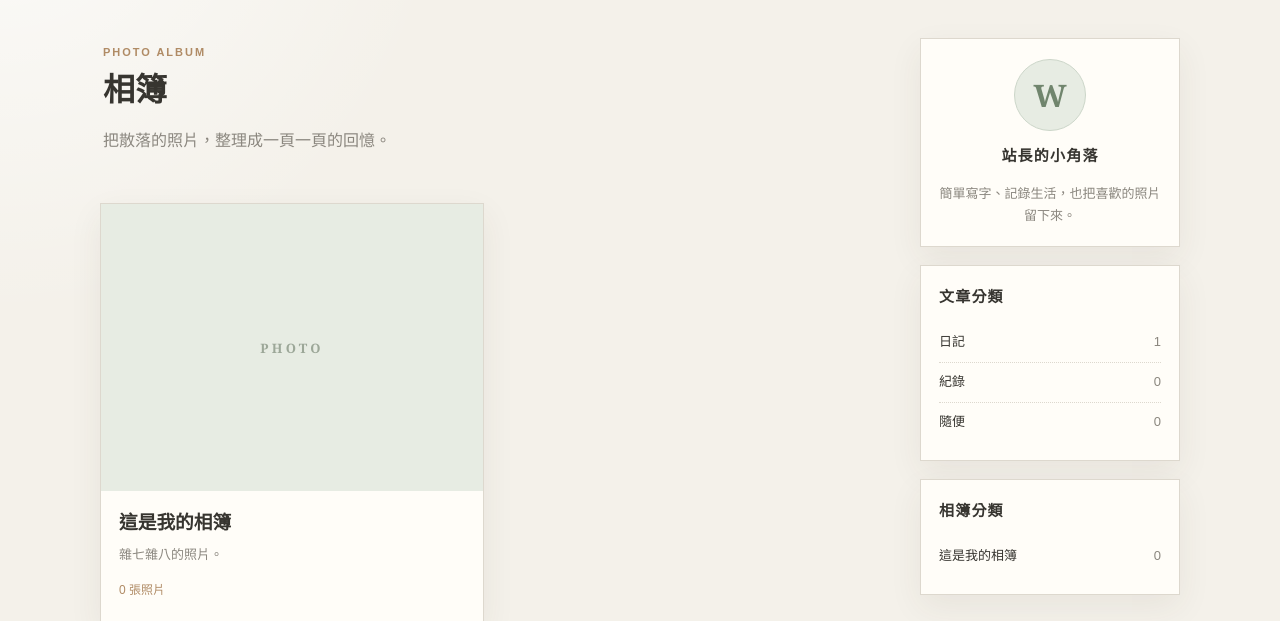
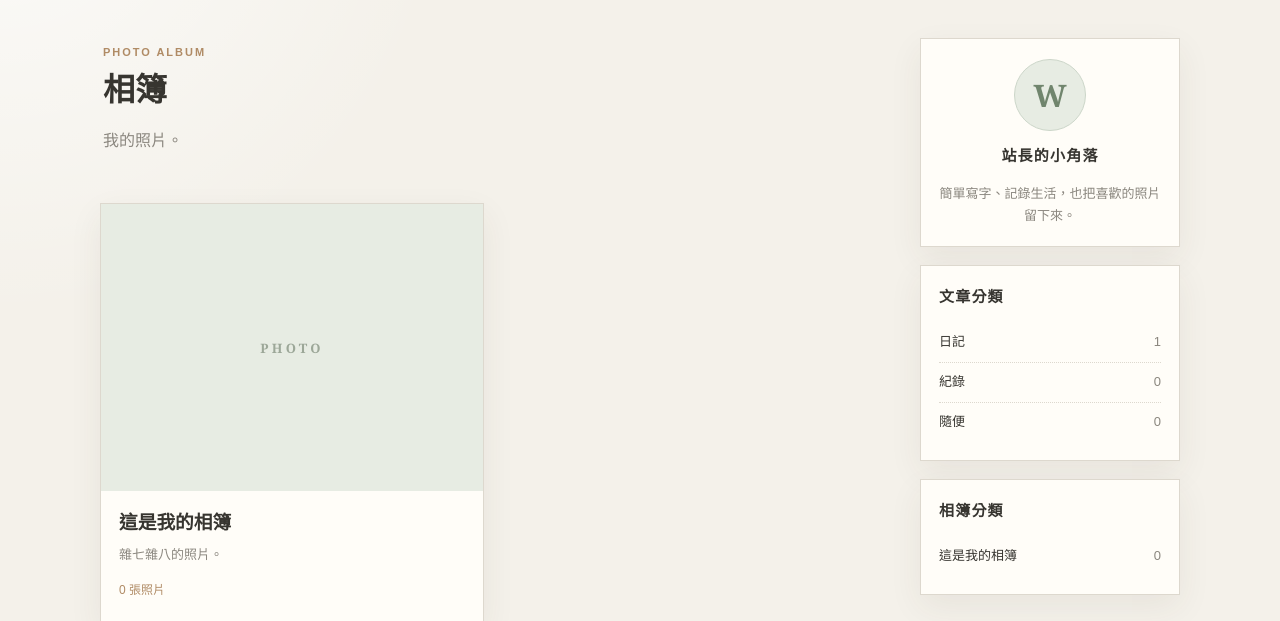
Before and after one commit to hong770/blog, a Flask app: page /albums in a window 1280 px wide. Shown: the part 131-752 px from the top of the page. Run offline with Flask 3, Linux system fonts and the light colour scheme; data comes from the database, SQL or seed files in the repository; data that the repository does not hold is empty.

Commit message:
Update album page title and description

```diff
--- a/blog/templates/albums.html
+++ b/blog/templates/albums.html
@@ -1,10 +1,10 @@
 {% extends "base.html" %}
-{% block title %}相簿｜我的小站{% endblock %}
+{% block title %}相簿｜我的部落格{% endblock %}
 {% block content %}
 <div class="page-head">
   <p class="eyebrow">PHOTO ALBUM</p>
   <h1>相簿</h1>
-  <p>把散落的照片，整理成一頁一頁的回憶。</p>
+  <p>我的照片。</p>
 </div>
 
 <div class="album-grid">
```
